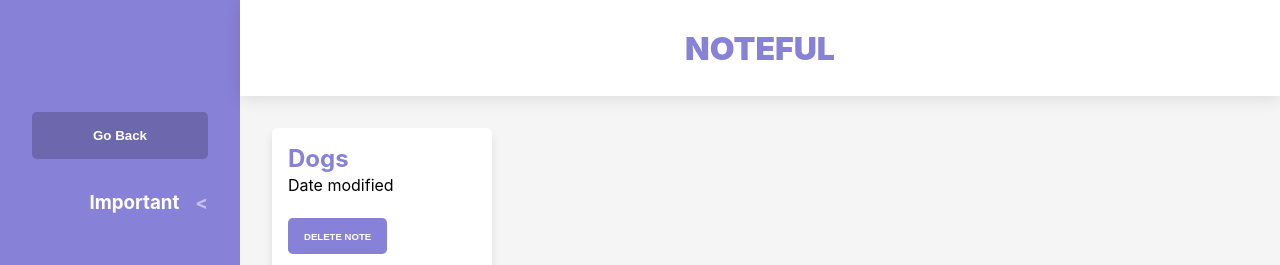
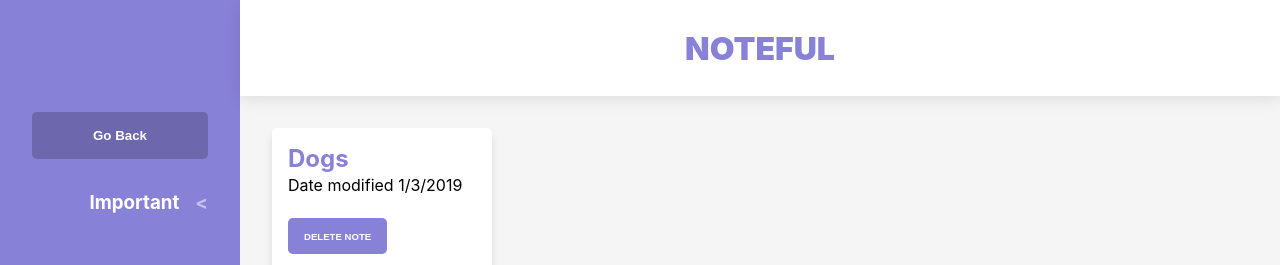
Before and after one commit to thinkful-ei-macaw/noteful-app-km, a React (Create React App) app: page /note/cbc787a0-ffaf-11e8-8eb2-f2801f1b9fd1 in a window 1280 px wide. Shown: the top 265 px of the page. Built offline with nearby package versions, Linux system fonts and the light colour scheme.

Commit message:
fixed dates

```diff
--- a/src/Components/Note.js
+++ b/src/Components/Note.js
@@ -4,11 +4,12 @@ import { Link } from 'react-router-dom';
 
 class Note extends React.Component {
     render() {
+        let modified = new Date(this.props.modified).toLocaleDateString()
         return (
             <li>
                 <div>
                     <h2><Link to={"/note/" + this.props.id}>{this.props.name}</Link></h2>
-                    <p>Date modified {this.props.modified}</p>
+                    <p>Date modified {modified}</p>
                 </div>
                 <button>Delete Note</button>
             </li>
--- a/src/Components/NoteList.js
+++ b/src/Components/NoteList.js
@@ -22,7 +22,7 @@ class NoteList extends React.Component {
 
 
         let noteComponents = notes.map(note => (
-            <Note key={note.id} id={note.id} name={note.name} />
+            <Note key={note.id} id={note.id} name={note.name} modified={note.modified} />
           ))
 
         return (
```
